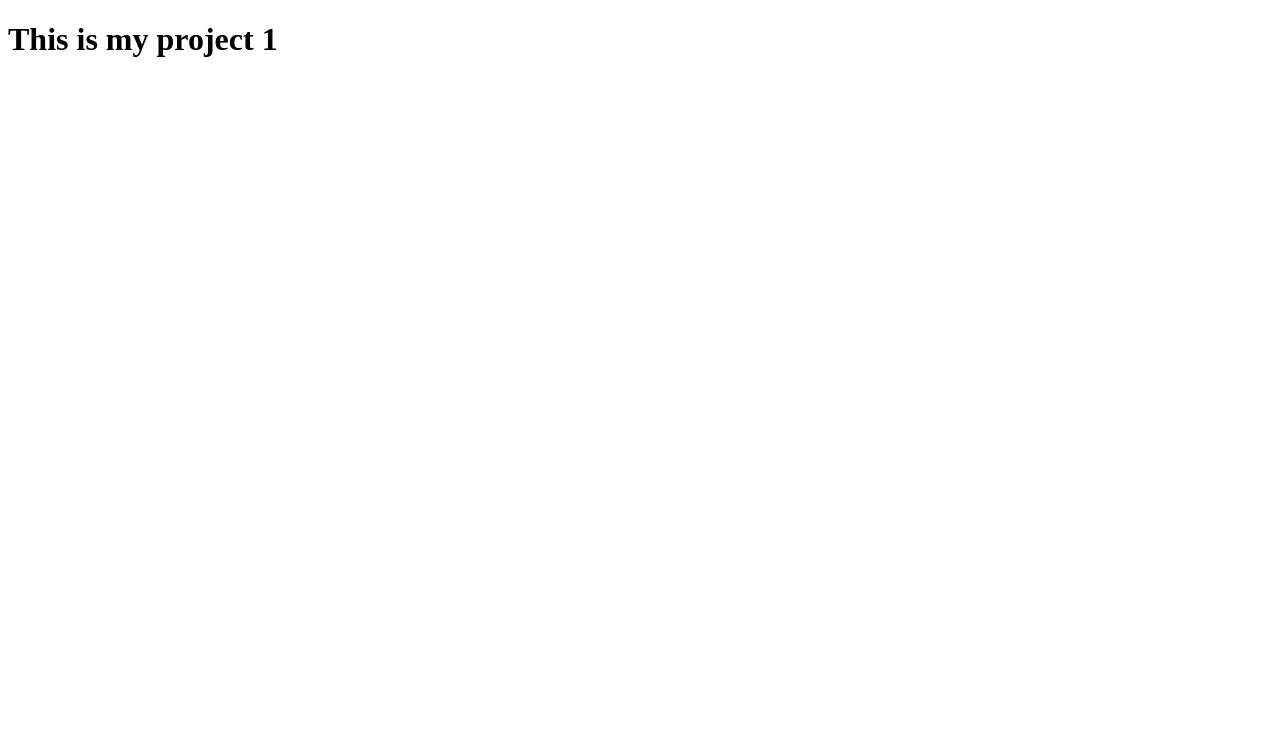
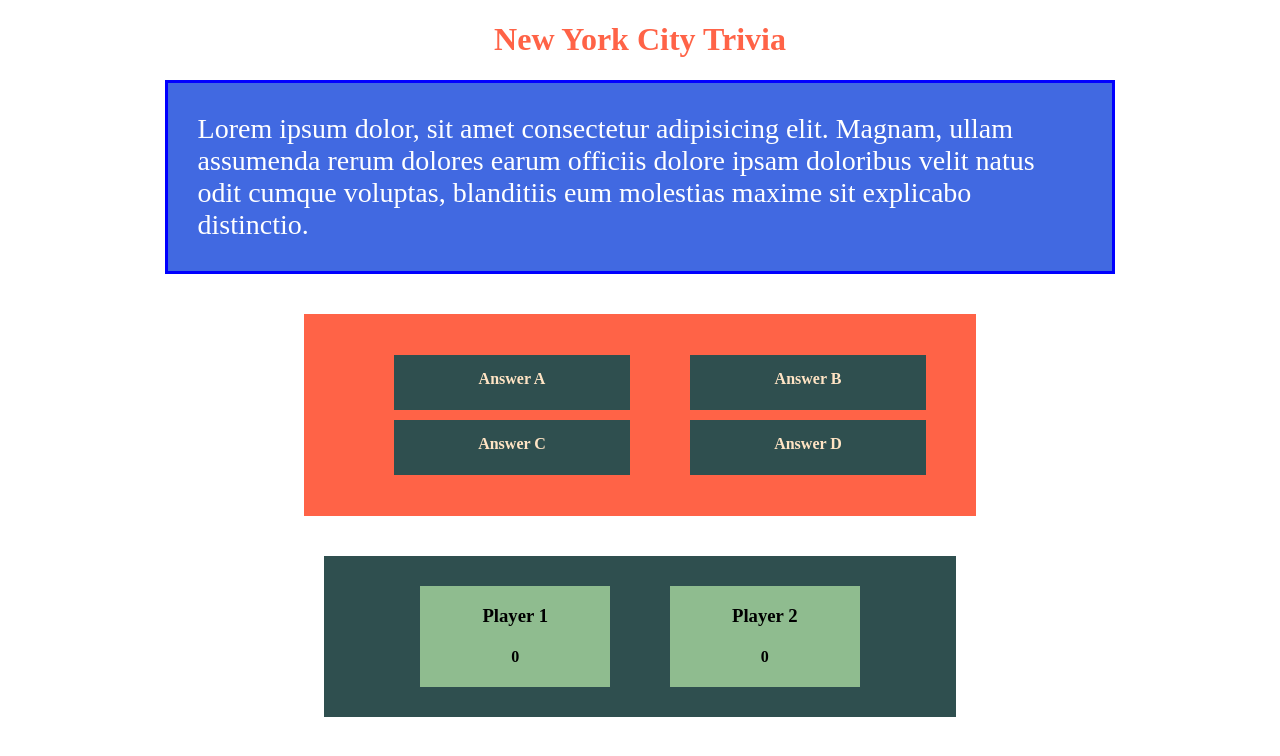
Before and after one commit to maxxsaid/seir_penguin_project_1, a plain HTML site: page index.html in a window 1280 px wide. Drawn offline with nearby package versions, Linux system fonts and the light colour scheme; no server answers.

Commit message:
rough draft

```diff
--- a/app.js
+++ b/app.js
@@ -0,0 +1,76 @@
+/////////////////////////////////////////////////
+//                App State
+/////////////////////////////////////////////////
+const state = {
+  player1: 0,
+  player2: 0,
+  currentQuestion: {},
+  which: true,
+};
+
+let questions = [];
+/////////////////////////////////////////////////
+//                   DOM element
+/////////////////////////////////////////////////
+
+const $question = $("#question");
+const $a = $("#a");
+const $b = $("#b");
+const $c = $("#c");
+const $d = $("#d");
+const $p1score = $("#player1 h4");
+const $p2score = $("#player2 h4");
+
+/////////////////////////////////////////////////
+//                   Functions
+/////////////////////////////////////////////////
+const chooseAnswer = (event, question) => {
+  console.log(event);
+  if (event.target.innerText === question.answer) {
+    console.log("correct");
+    if (state.which) {
+      state.player1++;
+      state.which = !state.which;
+    } else {
+      state.player2++;
+      state.which = !state.which;
+    }
+    setBoard(questions);
+  } else {
+    console.log("incorrect");
+    setBoard(questions);
+    state.which = !state.which;
+  }
+};
+
+const setBoard = (q) => {
+  const randomIndex = Math.floor(Math.random() * q.length);
+  const randomQuestion = q[randomIndex];
+
+  $question.text(randomQuestion.question);
+  $a.text(randomQuestion.a);
+  $b.text(randomQuestion.b);
+  $c.text(randomQuestion.c);
+  $d.text(randomQuestion.d);
+
+  $p1score.text(state.player1);
+  $p2score.text(state.player2);
+
+  $("li").off();
+  $("li").on("click", (event) => {
+    chooseAnswer(event, randomQuestion);
+  });
+};
+
+/////////////////////////////////////////////////
+//                   App Logic
+/////////////////////////////////////////////////
+const url =
+  "https://cdn.contentful.com/spaces/o9yeqvkzbbgn/environments/master/entries?access_token=rU3gh0ZyAAmPkMYJtFQ5MtgySUSvIL9ft37KbbMZ6fU&content_type=triviaQuestions";
+$.ajax(url).then((data) => {
+  questions = data.items.map((q) => q.fields);
+  console.log(data);
+  console.log(questions);
+
+  setBoard(questions);
+});
--- a/index.html
+++ b/index.html
@@ -14,6 +14,30 @@
     <link rel="stylesheet" href="styles.css" />
   </head>
   <body>
-    <h1>This is my project 1</h1>
+    <h1>New York City Trivia</h1>
+    <div id="question">
+      Lorem ipsum dolor, sit amet consectetur adipisicing elit. Magnam, ullam
+      assumenda rerum dolores earum officiis dolore ipsam doloribus velit natus
+      odit cumque voluptas, blanditiis eum molestias maxime sit explicabo
+      distinctio.
+    </div>
+    <div id="answer">
+      <ul>
+        <li id="a">Answer A</li>
+        <li id="b">Answer B</li>
+        <li id="c">Answer C</li>
+        <li id="d">Answer D</li>
+      </ul>
+    </div>
+    <div id="scores">
+      <div id="player1">
+        <h3>Player 1</h3>
+        <h4>0</h4>
+      </div>
+      <div id="player2">
+        <h3>Player 2</h3>
+        <h4>0</h4>
+      </div>
+    </div>
   </body>
 </html>
--- a/styles.css
+++ b/styles.css
@@ -0,0 +1,75 @@
+/* ******************************
+** HEADING
+****************************** */
+
+h1 {
+  text-align: center;
+  color: tomato;
+}
+
+/* ******************************
+**Question
+****************************** */
+
+#question {
+  width: 70%;
+  padding: 30px;
+  border: 3px solid blue;
+  background-color: royalblue;
+  color: white;
+  font-size: 28px;
+  margin: 10px auto;
+}
+
+/* ******************************
+** Answers
+****************************** */
+
+#answer {
+  width: 50%;
+  margin: 40px auto;
+  color: bisque;
+  background-color: tomato;
+  display: flex;
+  justify-content: center;
+  align-items: center;
+  padding: 20px;
+}
+
+#answer ul {
+  display: flex;
+  width: 100%;
+  flex-wrap: wrap;
+  justify-content: space-around;
+  list-style: none;
+}
+
+#answer ul li {
+  width: 40%;
+  height: 40px;
+  background-color: darkslategrey;
+  padding-top: 15px;
+  text-align: center;
+  margin: 5px;
+  font-weight: bolder;
+}
+
+/* ******************************
+** ScoreBoard
+****************************** */
+
+#scores {
+  display: flex;
+  width: 50%;
+  background-color: darkslategray;
+  justify-content: center;
+  margin: 30px auto;
+}
+
+#player1,
+#player2 {
+  width: 30%;
+  background-color: darkseagreen;
+  margin: 30px;
+  text-align: center;
+}
```
